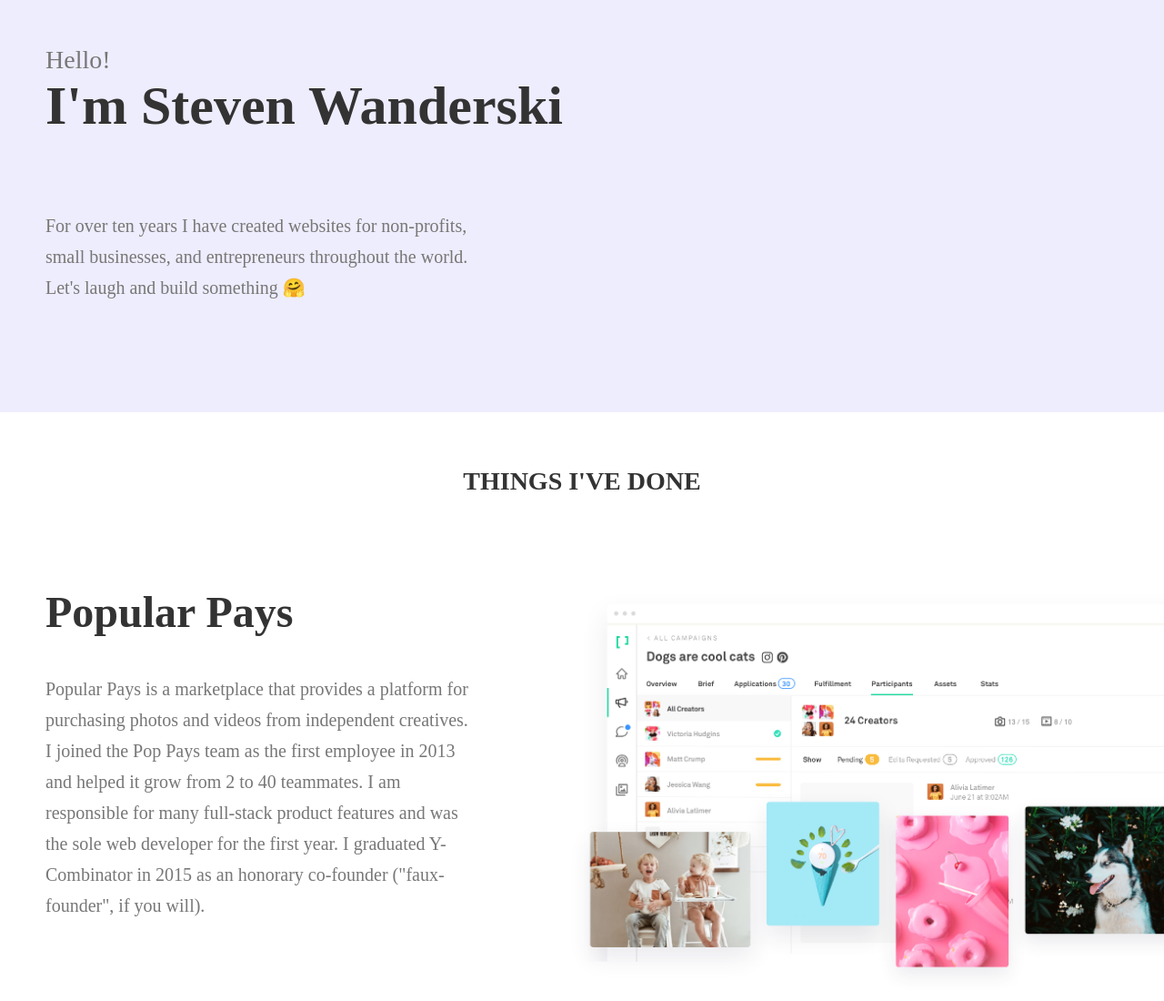
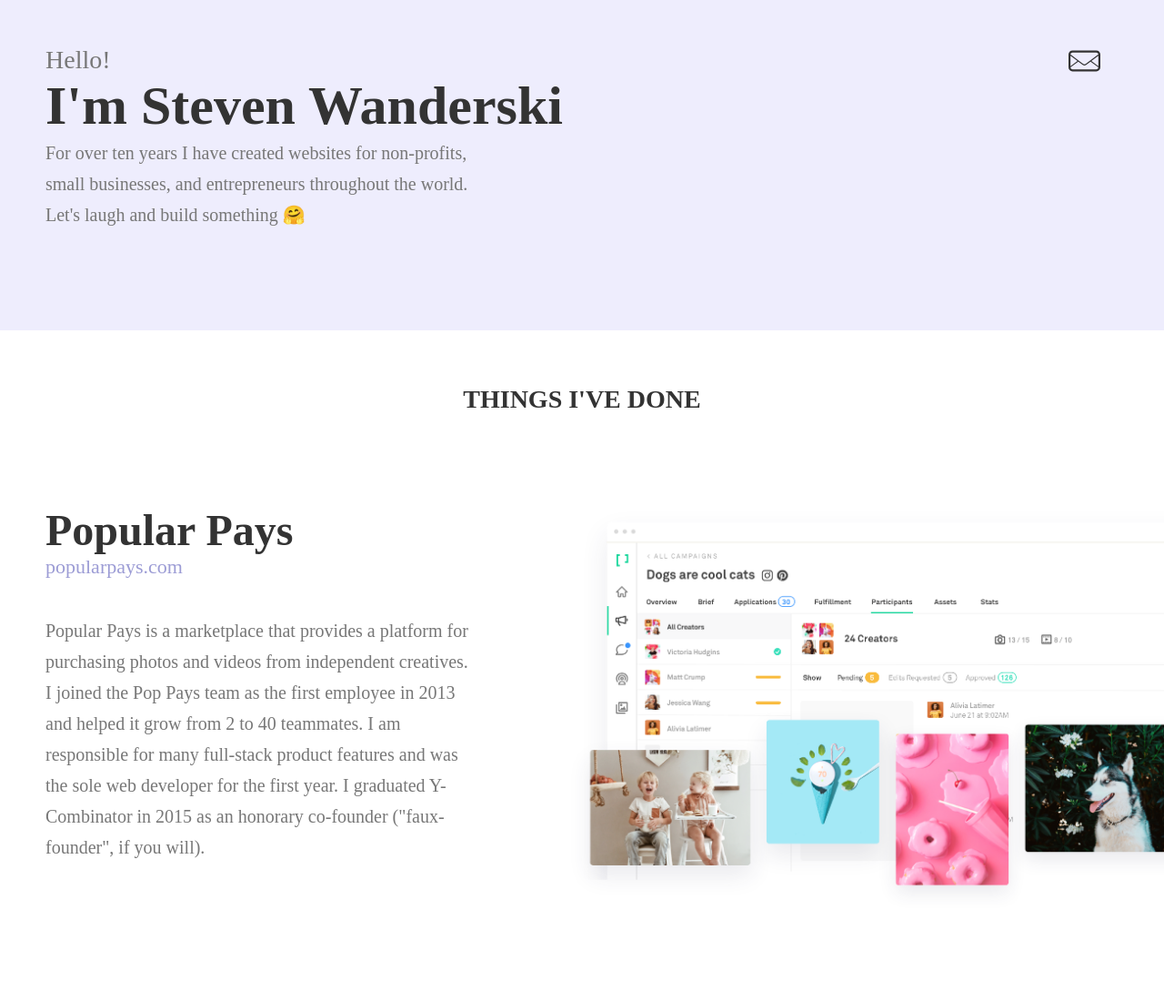
Before and after one commit to stevenwanderski/portfolio, a website: page index.html in a window 1280 px wide. Shown: the top 1100 px of the page at 91% size. Drawn offline with Linux system fonts and the light colour scheme; a web font is replaced by a local one.

Commit message:
Adds contact and copy

```diff
--- a/index.html
+++ b/index.html
@@ -13,7 +13,12 @@
     <div class="container">
       <div class="greeting">Hello!</div>
       <h1>I'm Steven Wanderski</h1>
-      <p>For over ten years I have created websites for non-profits, small businesses, and entrepreneurs throughout the world. Let's laugh and build something 🤗</p>
+      <div class="contact-links">
+        <a href="mailto:steven.wanderski@gmail.com" class="contact-link contact-link--email">
+          <img src="/images/email.svg" alt="">
+        </a>
+      </div>
+      <p class="blurb">For over ten years I have created websites for non-profits, small businesses, and entrepreneurs throughout the world. Let's laugh and build something 🤗</p>
     </div>
   </header>
 
@@ -25,6 +30,9 @@
         <div class="article-wrap">
           <div class="article-copy">
             <h3>Popular Pays</h3>
+            <div class="article-link">
+              <a href="https://popularpays.com">popularpays.com</a>
+            </div>
             <p>Popular Pays is a marketplace that provides a platform for purchasing photos and videos from independent creatives. I joined the Pop Pays team as the first employee in 2013 and helped it grow from 2 to 40 teammates. I am responsible for many full-stack product features and was the sole web developer for the first year. I graduated Y-Combinator in 2015 as an honorary co-founder ("faux-founder", if you will).</p>
           </div>
           <div class="image">
@@ -37,7 +45,10 @@
         <div class="article-wrap">
           <div class="article-copy">
             <h3>4aGoodCause</h3>
-            <p>Popular Pays is a marketplace that provides a platform for purchasing photos and videos from independent creatives. I joined the Pop Pays team as the first employee in 2013 and helped it grow from 2 to 40 teammates. I am responsible for many full-stack product features and was the sole web developer for the first year. I graduated Y-Combinator in 2015 as an honorary co-founder ("faux-founder", if you will).</p>
+            <div class="article-link">
+              <a href="https://4agoodcause.com">4agoodcause.com</a>
+            </div>
+            <p>4aGoodCause is a platform that allows nonprofits to manage donation campaigns, by providing custom donation forms, event registration forms and a donor CRM. I rewrote the platform from scratch to include automated tools for both the nonprofits and the 4aGoodCause administrators. I am responsible for all back-end and system functionality and work alongside a good friend (front-end developer). Today, 4aGoodCause processes millions of dollars in donations each year.</p>
           </div>
           <div class="image">
             <img src="/images/4agoodcause.png" alt="4aGoodCause">
@@ -49,7 +60,10 @@
         <div class="article-wrap">
           <div class="article-copy">
             <h3>bxSlider</h3>
-            <p>Popular Pays is a marketplace that provides a platform for purchasing photos and videos from independent creatives. I joined the Pop Pays team as the first employee in 2013 and helped it grow from 2 to 40 teammates. I am responsible for many full-stack product features and was the sole web developer for the first year. I graduated Y-Combinator in 2015 as an honorary co-founder ("faux-founder", if you will).</p>
+            <div class="article-link">
+              <a href="https://bxslider.com">bxslider.com</a>
+            </div>
+            <p>Good ol' jQuery sliders - who doesn't love them? 😉 With over 4,000 Github stars, bxSlider is one of the oldest and most used image / content sliders on the web. I released version 1.0 ten years ago and have actively maintained it over the years until just recently.</p>
           </div>
           <div class="image">
             <img src="/images/bxslider.png" alt="bxSlider">
--- a/sass/main.scss
+++ b/sass/main.scss
@@ -17,7 +17,6 @@
 h1 {
   font-family: "FuturaLTW01-Bold";
   font-size: 60px;
-  margin-bottom: 80px;
 }
 
 h2 {
@@ -31,7 +30,6 @@
 h3 {
   font-family: "FuturaLTW01-Bold";
   font-size: 48px;
-  margin-bottom: 40px;
 }
 
 p {
@@ -42,7 +40,7 @@
 }
 
 header {
-  padding: 50px 0 120px;
+  padding: 50px 0;
   background: #eeedfd;
 }
 
@@ -65,6 +63,7 @@
   padding: 0 50px;
   box-sizing: border-box;
   overflow-x: hidden;
+  position: relative;
 }
 
 .greeting {
@@ -72,11 +71,22 @@
   color: $gray;
 }
 
-hr {
-  width: 200px;
-  border: 0;
-  border-bottom: solid 1px #eee;
-  margin: 30px auto;
+.blurb {
+  margin-bottom: 60px;
+}
+
+.contact-links {
+  position: absolute;
+  top: 0;
+  right: 60px;
+}
+
+.contact-link--email {
+  margin-right: 10px;
+
+  img {
+    width: 35px;
+  }
 }
 
 .image {
@@ -97,3 +107,17 @@
 .article-copy {
   flex: 1 0 40%;
 }
+
+.article-link {
+  margin-bottom: 40px;
+
+  a {
+    font-size: 22px;
+    text-decoration: none;
+    color: #9c9cd5;
+
+    &:hover {
+      text-decoration: underline;
+    }
+  }
+}
```
Also changed, not shown: css/main.css, css/main.min.css, images/email.svg (added), images/github.svg (added).
